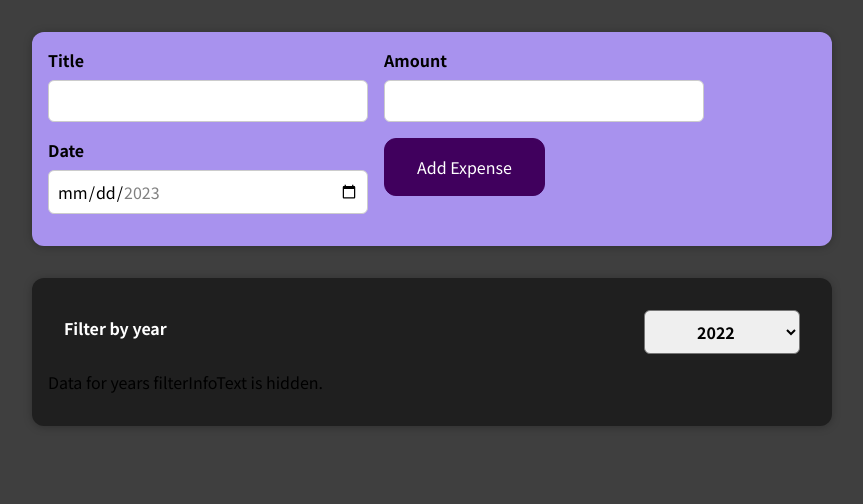
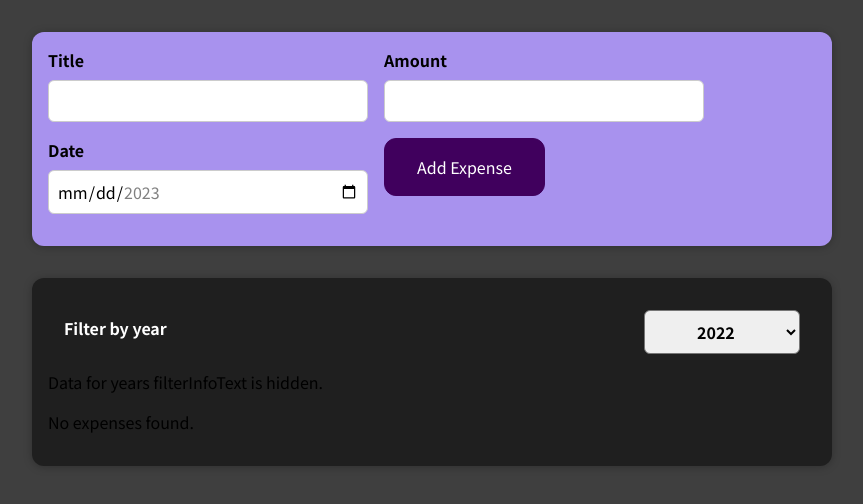
Before and after one commit to socool/udemy-react-complete-guide-code, a React (Create React App) app: page / in a window 1280 px wide. Shown: the top 504 px of the page, without its empty margins (208-1071 px from the left). Built offline with nearby package versions, Linux system fonts and the light colour scheme.

Commit message:
outputing conditional content

```diff
--- a/src/components/Expenses/Expenses.js
+++ b/src/components/Expenses/Expenses.js
@@ -39,7 +39,9 @@ function Expenses(props) {
           onChangeFilter={filterChangeHandler}
         />
         <p>Data for years filterInfoText is hidden.</p>
-        {filterExpenses.map((expense) => (
+        {filterExpenses.length === 0 && <p>No expenses found.</p>}
+        {filterExpenses.length > 0 &&
+          filterExpenses.map((expense) => (
             <ExpenseItem
               key={expense.id}
               title={expense.title}
```
Lines whose indentation alone changed are shown as unchanged.
